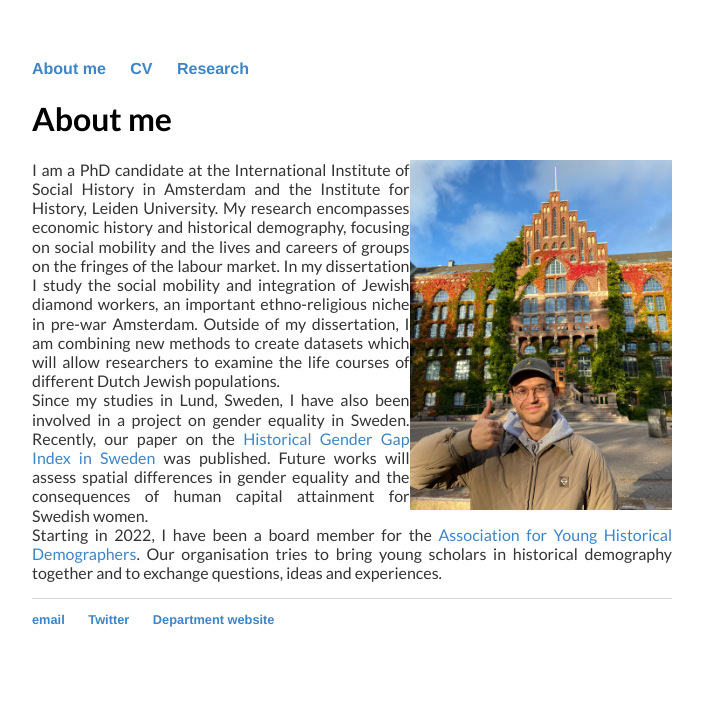
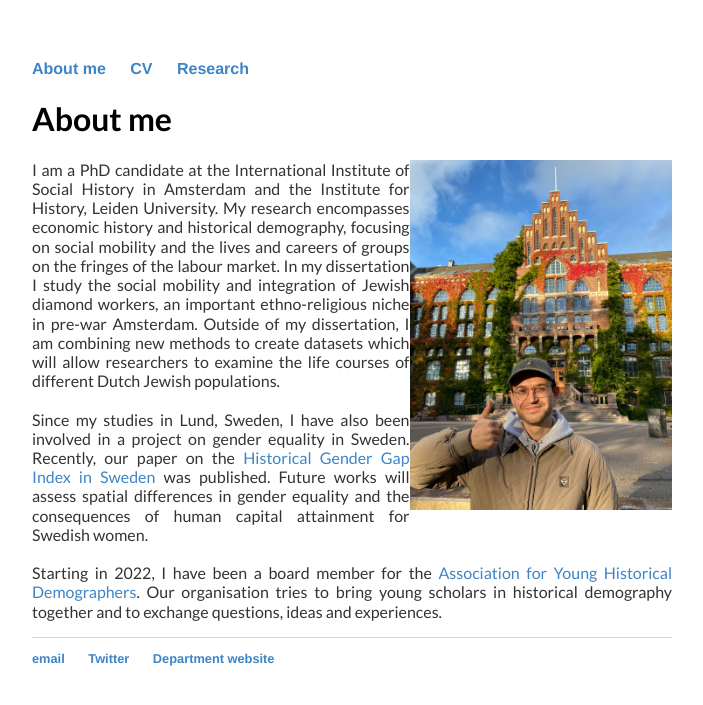
Before and after one commit to kok-joris/kok-joris.github.io, a Jekyll site: the page built from index.html, in a window 1280 px wide. Shown: the top 705 px of the page, without its empty margins (288-991 px from the left). Built offline with Jekyll 4.4.1, drawn with Linux system fonts in a browser that asks for light colours; Markdown is read by kramdown in place of the engine named in the settings.

Commit message:
Update index.html

```diff
--- a/index.html
+++ b/index.html
@@ -8,20 +8,22 @@
 
 	<h1>About me</h1>
 	    <p align="justify">
-		     <img src="https://kok-joris.github.io/images/IMG-20231022-WA0002.jpg" style="float:right" height="350" />
+		     <img src="https://kok-joris.github.io/images/IMG-20231022-WA0002.jpg" style="float:inline-end" height="350" />
 
 		    I am a PhD candidate at the International Institute of Social History in Amsterdam and the Institute for History, Leiden University.
 		    My research encompasses economic history and historical demography, focusing on social mobility and the lives and careers of groups on the fringes of the labour market.
 		    In my dissertation I study the social mobility and integration of Jewish diamond workers, an important ethno-religious niche in pre-war Amsterdam.
 		    Outside of my dissertation, I am combining new methods to create datasets which will allow researchers to examine the life courses of different Dutch Jewish populations.
 
-<br>
+		    <br>
+		    <br>
 
 		Since my studies in Lund, Sweden, I have also been involved in a project on gender equality in Sweden.
 		Recently, our paper on the <a href="https://www.cambridge.org/core/services/aop-cambridge-core/content/view/D50225E04E4573AA7D3B175032291B2C/S0022050723000359a.pdf/the-historical-gender-gap-index-a-longitudinal-and-spatial-assessment-of-sweden-1870-1990.pdf" target="_blank">Historical Gender Gap Index in Sweden</a> was published.
 		Future works will assess spatial differences in gender equality and the consequences of human capital attainment for Swedish women.
 
-<br>
+		    <br>
+		    <br>
 
 		Starting in 2022, I have been a board member for the <a href="http://www.younghistoricaldemographers.com/" target="_blank">Association for Young Historical Demographers</a>.
 		Our organisation tries to bring young scholars in historical demography together and to exchange questions, ideas and experiences.
```
